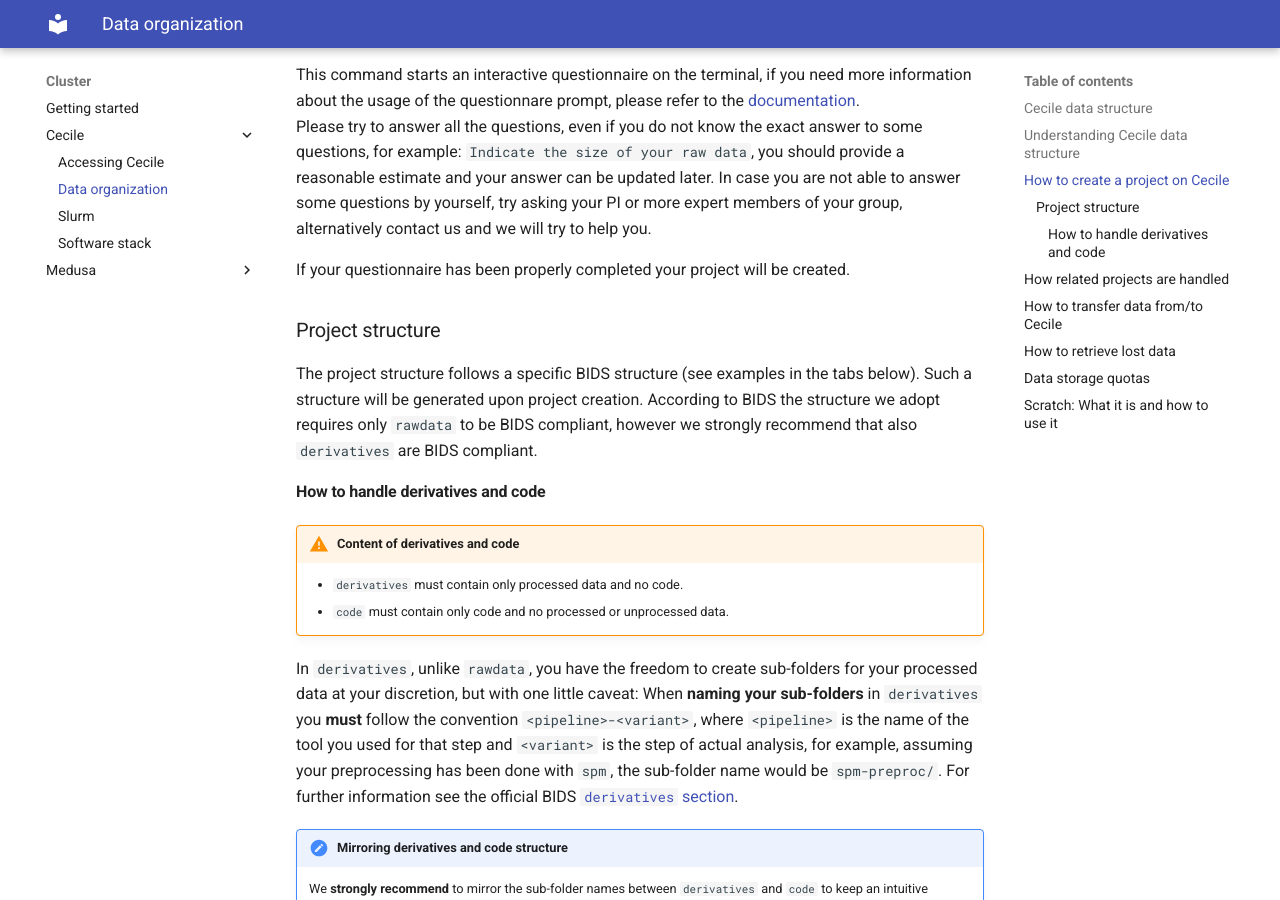
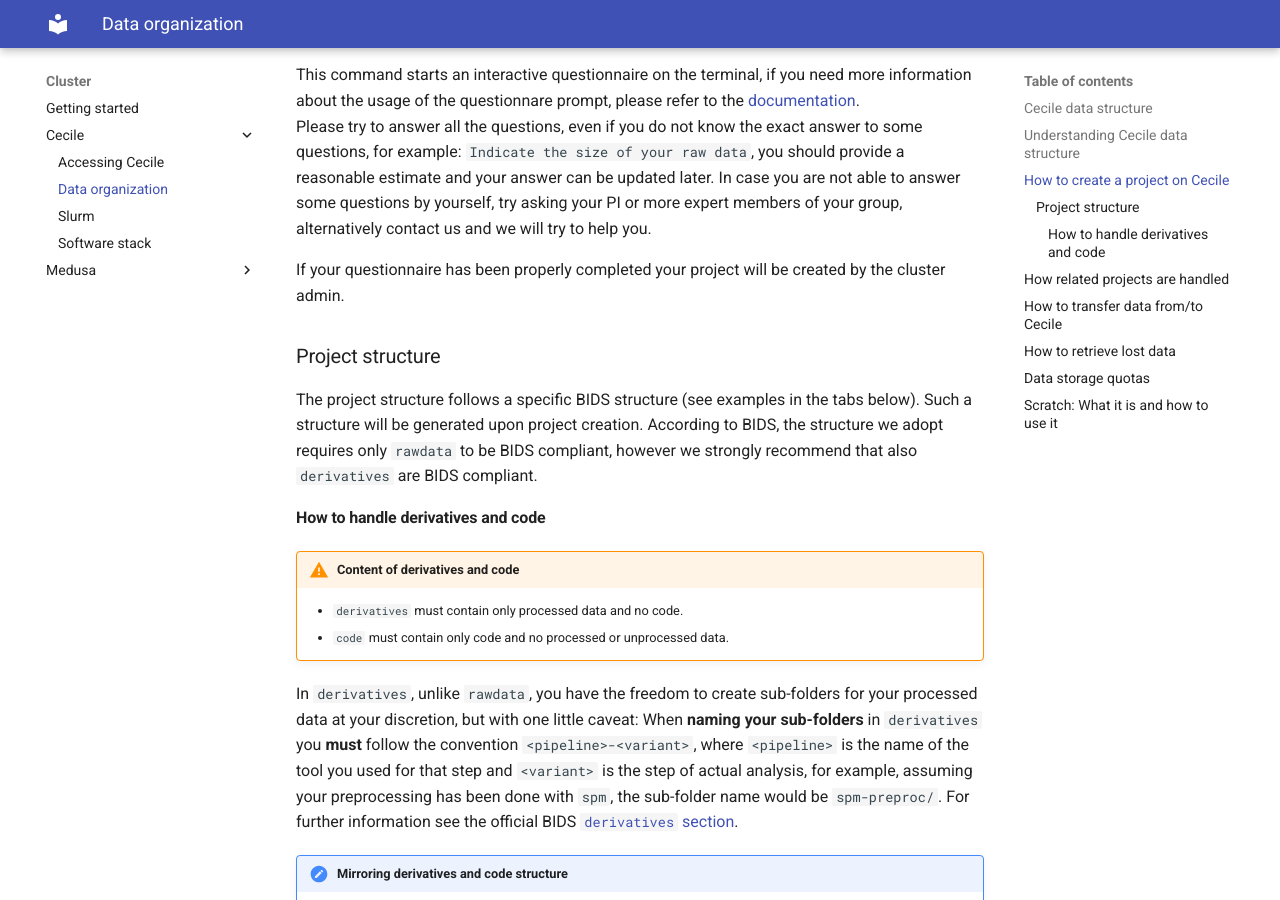
Before and after one commit to pvavra/temp-ipsy, an MkDocs documentation site: the page built from docs/cluster/cecile/data.md, in a window 1280 px wide and 900 px high, scrolled down 1787 px. Built offline with MkDocs 1.6.1 and Material for MkDocs 9.7.7, drawn with Linux system fonts in a browser that asks for light colours.

Commit message:
Fix unclear content in project creation

```diff
--- a/docs/cluster/cecile/data.md
+++ b/docs/cluster/cecile/data.md
@@ -108,11 +108,11 @@
 This command starts an interactive questionnaire on the terminal, if you need more information about the usage of the questionnare prompt, please refer to the [documentation](https://github.com/ipsy-md/Quest/blob/main/README.md).</b>
 Please try to answer all the questions, even if you do not know the exact answer to some questions, for example: `Indicate the size of your raw data`, you should provide a reasonable estimate and your answer can be updated later. In case you are not able to answer some questions by yourself, try asking your PI or more expert members of your group, alternatively contact us and we will try to help you.
 
-If your questionnaire has been properly completed your project will be created.
+If your questionnaire has been properly completed your project will be created by the cluster admin.
 
 ### Project structure
 
-The project structure follows a specific BIDS structure (see examples in the tabs below). Such a structure will be generated upon project creation. According to BIDS the structure we adopt requires only `rawdata` to be BIDS compliant, however we strongly recommend that also `derivatives` are BIDS compliant.
+The project structure follows a specific BIDS structure (see examples in the tabs below). Such a structure will be generated upon project creation. According to BIDS, the structure we adopt requires only `rawdata` to be BIDS compliant, however we strongly recommend that also `derivatives` are BIDS compliant.
 
 #### How to handle derivatives and code
 
```
